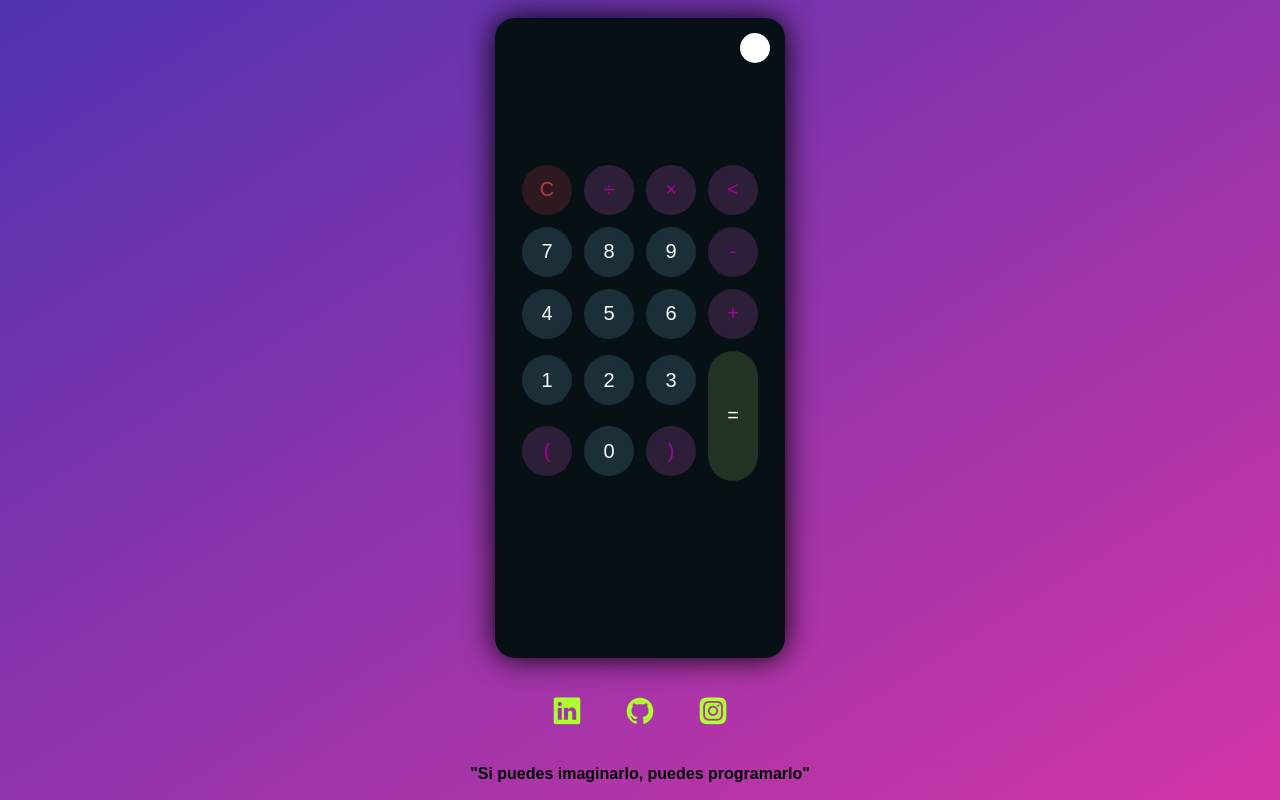
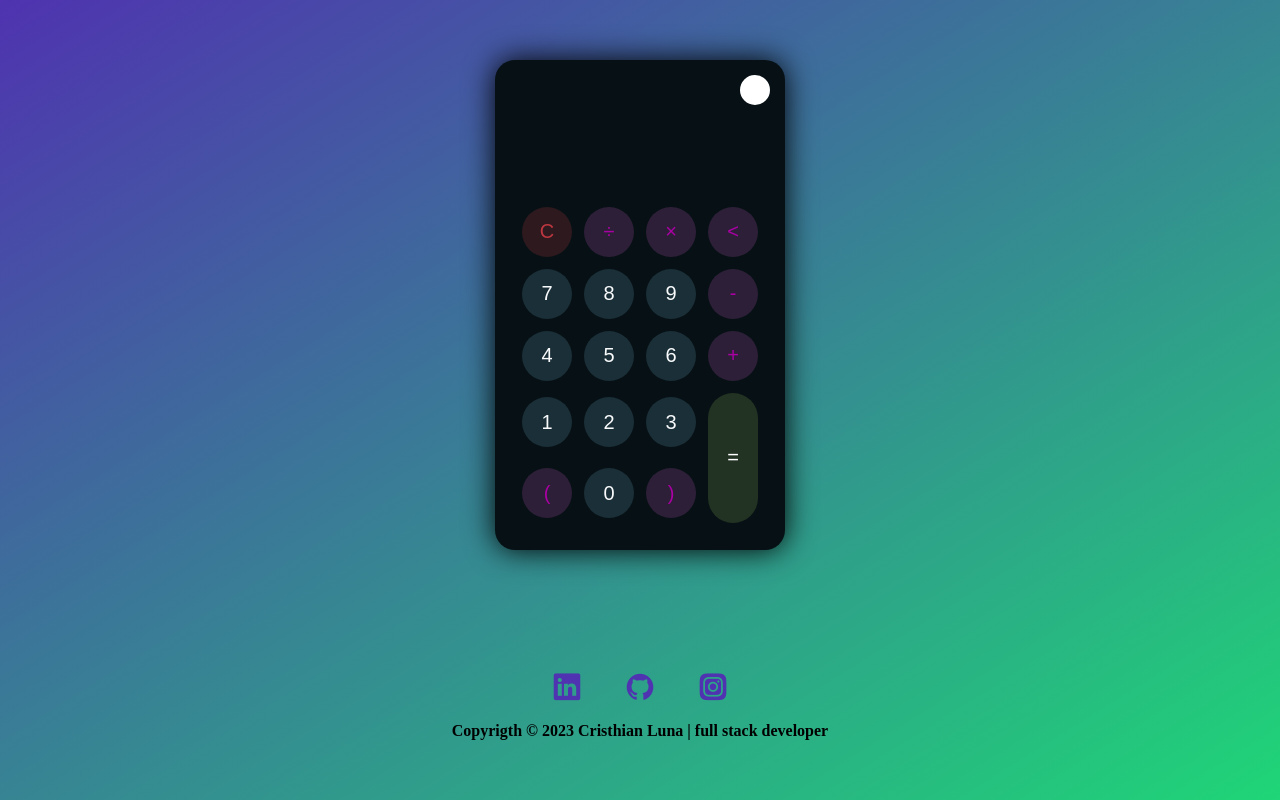
Before and after one commit to Cristhian-Andres/project-calculator, a plain HTML site: page index.html in a window 1280 px wide. Drawn offline with nearby package versions, Linux system fonts and the light colour scheme.

Commit message:
3. despliegue v-01

```diff
--- a/css/style.css
+++ b/css/style.css
@@ -1,6 +1,10 @@
 :root{
-    --primary-color: rgba(79, 51, 176, 1);
-    --secundary-color: rgba(210, 53, 165)
+  /*colors*/
+  --primary-color: rgba(79, 51, 176, 1);
+  --secundary-color: rgb(31, 213, 119, 1);
+  /*fonts*/
+  --font-primary: sans-serif;
+  --font-secundary: 'Times New Roman', Times, serif;
 }
 
 * {
@@ -12,7 +16,7 @@
 }
 
 body {
-  font-family: sans-serif;
+  font-family: var(--font-primary);
 }
 
 a {
@@ -34,7 +38,7 @@ body {
 
 .calculator {
   position: relative;
-  height: 80vh;
+  height: auto;
   width: auto;
   padding: 20px;
   border-radius: 20px;
@@ -167,12 +171,20 @@ button#equal {
 }
 
 /* */
+.footer__socials{
+  display: grid;
+  place-items: center;
+}
 .footer__social{
-    padding: 16px;
-    font-size: 32px;
-    color: greenyellow;
+  padding: 16px;
+  font-size: 32px;
+  font-weight: bold;
+  color: var(--primary-color);
 }
 .footer__copy{
-    font-size: 16px;
-    font-weight: bold;
+  margin-top: 1rem;
+  text-align: center;
+  font-size: 16px;
+  font-weight: bold;
+  font-family: var(--font-secundary);
 }
--- a/index.html
+++ b/index.html
@@ -9,7 +9,8 @@
     <link rel="stylesheet" href="https://unicons.iconscout.com/release/v4.0.0/css/line.css" />
     <!-- CSS -->
     <link rel="stylesheet" href="./css/style.css">
-    <title>Calculater</title>
+    <title>Calculator</title>
+    <link rel="icon" type="img/png" href="assets/log/log-calculator.png">
 </head>
 <body>
     <header>
@@ -62,6 +63,7 @@
 
                 <div class="social_icon">
                     <div class="footer__socials">
+                        <div>
                             <a href="https://www.linkedin.com/in/cristhian-lunaa/" target="_blank" class="footer__social"><i class="uil uil-linkedin"></i>
                             </a>
                             <a href="https://github.com/Cristhian-Andres" target="_blank" class="footer__social"><i class="uil uil-github"></i>
@@ -71,8 +73,9 @@
                         </div>
                         </div>
                             <p class="footer__copy">
-                        "Si puedes imaginarlo, puedes programarlo"
+                                Copyrigth &copy 2023 Cristhian Luna | full stack developer
                             </p>
+                        </div>
                     </div>
                 </div>
             </div>
--- a/js/scritp.js
+++ b/js/scritp.js
@@ -23,6 +23,7 @@ const themeToggleBtn = document.querySelector(".theme-toggler");
 const calculator = document.querySelector(".calculator");
 const toggleIcon = document.querySelector(".toggler-icon");
 let isDark = true;
+
 themeToggleBtn.onclick = () => {
   calculator.classList.toggle("dark");
   themeToggleBtn.classList.toggle("active");
```
Lines whose indentation alone changed are shown as unchanged.
